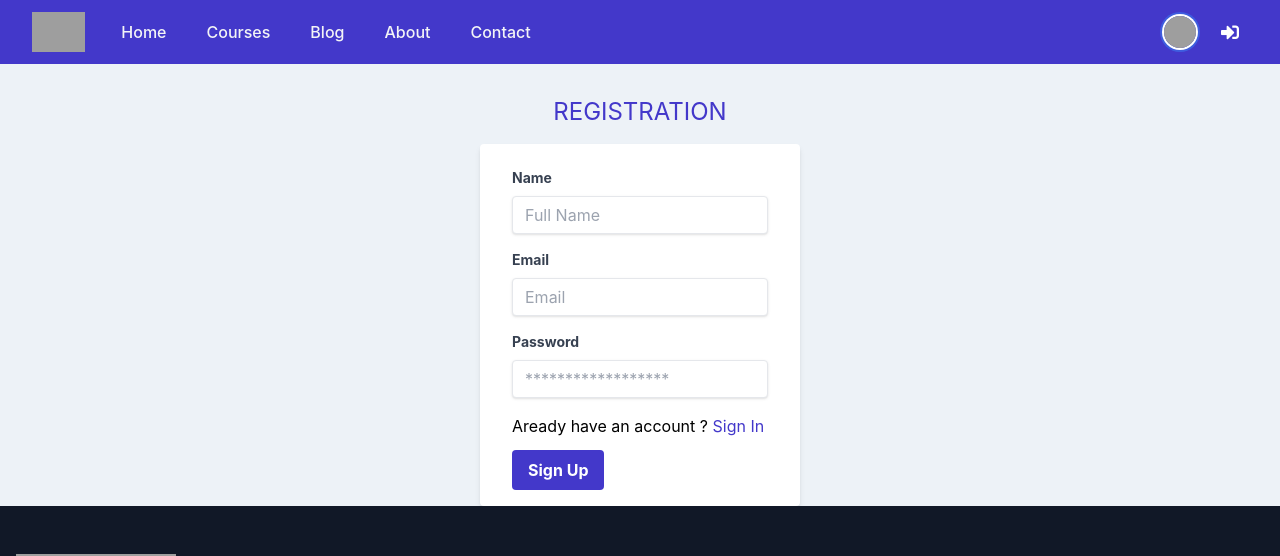
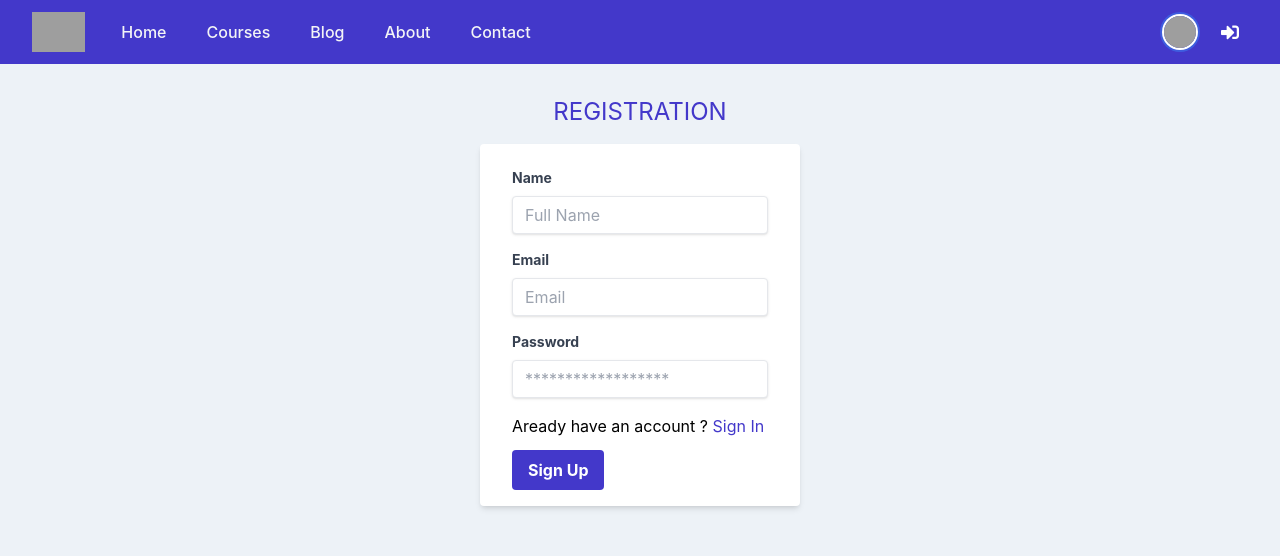
Before and after one commit to Assignments-beginner/edubuddies-client-site, a React (Create React App) app: page /register in a window 1280 px wide. Shown: the top 556 px of the page. Built offline with nearby package versions, Linux system fonts and the light colour scheme; grey boxes are pictures that could not be loaded.

Commit message:
conflict_package

```diff
--- a/src/Components/Login/Login.js
+++ b/src/Components/Login/Login.js
@@ -6,7 +6,7 @@
 const Login = ({ backgroundColor = "#EDF2F7", children }) => {
   return (
     <div style={{ backgroundColor }}>
-      <div className="w-full max-w-xs mx-auto pt-8">
+      <div className="w-full max-w-xs mx-auto pt-8 pb-16">
         <h1 className="text-2xl uppercase mb-4 text-indigo-700">
           Please Sign In
         </h1>
--- a/src/Components/Register/Register.js
+++ b/src/Components/Register/Register.js
@@ -3,7 +3,7 @@
 const Register = ({ backgroundColor = "#EDF2F7", children }) => {
   return (
     <div style={{ backgroundColor }}>
-      <div className="w-full max-w-xs mx-auto pt-8">
+      <div className="w-full max-w-xs mx-auto pt-8 pb-24">
         <h1 className="text-2xl uppercase mb-4 text-indigo-700">
           Registration
         </h1>
```
Also changed, not shown: 1 other file (tests, documents, lock files or other folders).
